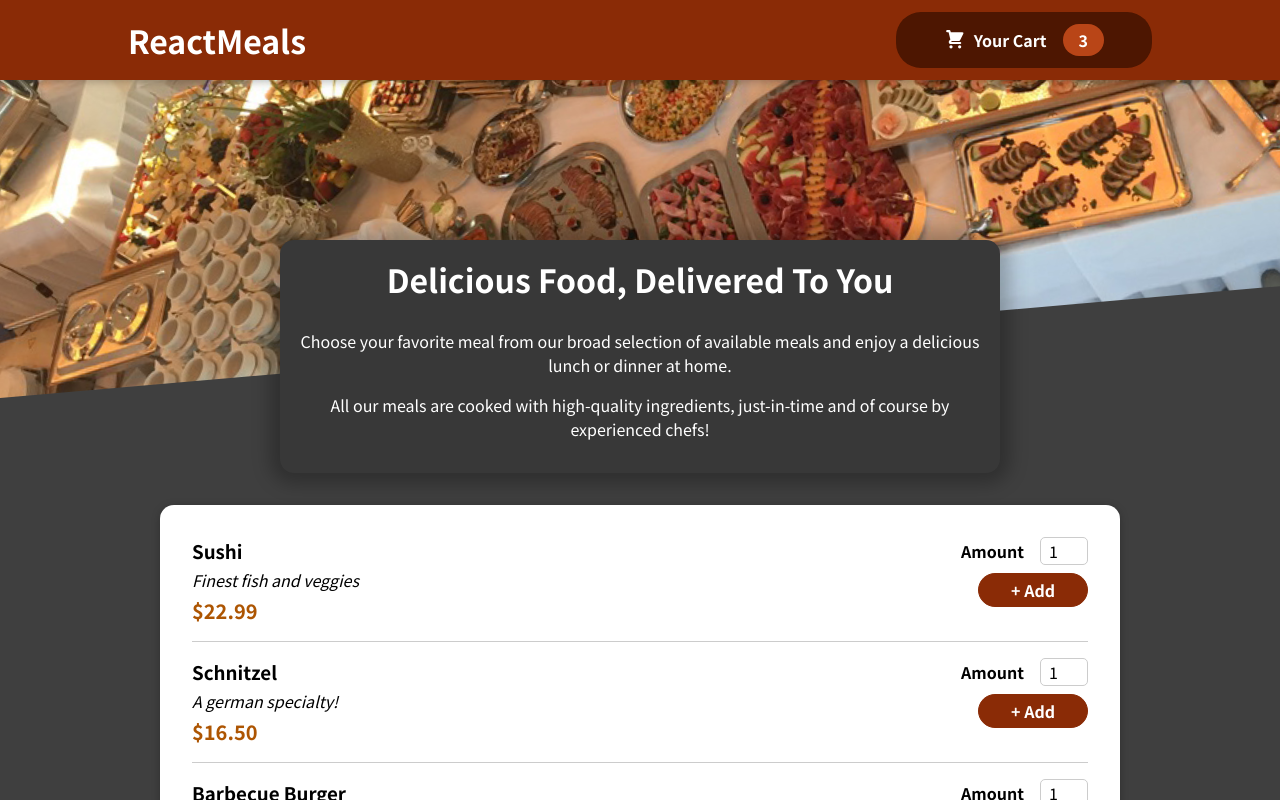
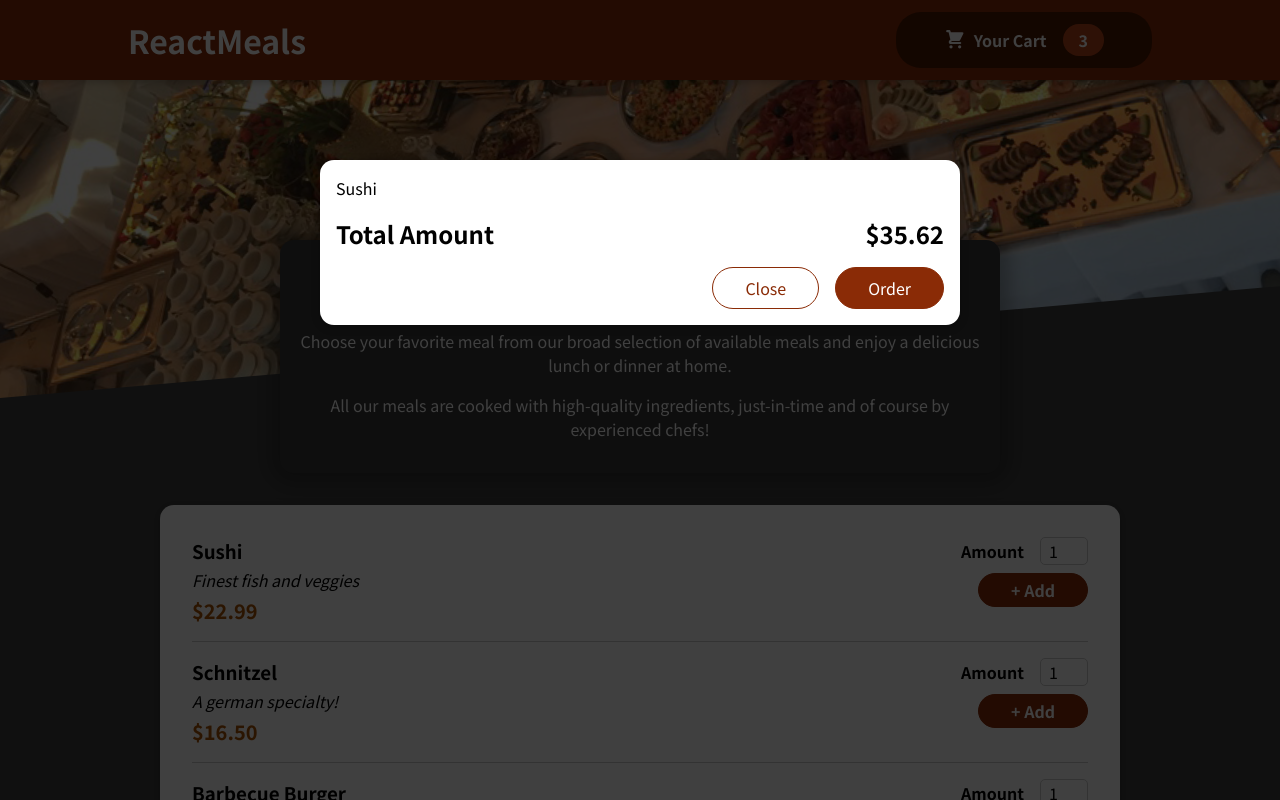
Before and after one commit to Mardiniii/food-app, a React (Create React App) app: page / in a window 1280 px wide. Shown: the top 800 px of the page. Built offline with nearby package versions, Linux system fonts and the light colour scheme.

Commit message:
Create the `Modal` component

```diff
--- a/public/index.html
+++ b/public/index.html
@@ -28,6 +28,7 @@
   </head>
   <body>
     <noscript>You need to enable JavaScript to run this app.</noscript>
+    <div id="overlays"></div>
     <div id="root"></div>
     <!--
       This HTML file is a template.
--- a/src/App.js
+++ b/src/App.js
@@ -2,10 +2,12 @@
 
 import Header from "./components/Layout/Header";
 import Meals from "./components/Meals/Meals";
+import Cart from "./components/Cart/Cart";
 
 function App() {
   return (
     <Fragment>
+      <Cart />
       <Header />
       <main>
         <Meals />
--- a/src/components/Cart/Cart.js
+++ b/src/components/Cart/Cart.js
@@ -1,4 +1,6 @@
 import React from "react";
+
+import Modal from "../UI/Modal";
 
 import classes from "./Cart.module.css";
 
@@ -12,18 +14,17 @@
   );
 
   return (
-    <div>
+    <Modal>
       {cartItems}
       <div className={classes.total}>
         <span>Total Amount</span>
-        <span>35.62</span>
+        <span>$35.62</span>
       </div>
       <div className={classes.actions}>
         <button className={classes["button--alt"]}>Close</button>
         <button className={classes.button}>Order</button>
-        <button></button>
       </div>
-    </div>
+    </Modal>
   );
 };
 
--- /dev/null
+++ b/src/components/UI/Modal.js
@@ -0,0 +1,32 @@
+import React, { Fragment } from "react";
+import ReactDOM from "react-dom";
+
+import classes from "./Modal.module.css";
+
+const Backdrop = (props) => {
+  return <div className={classes.backdrop} />;
+};
+
+const ModalOverlay = (props) => {
+  return (
+    <div className={classes.modal}>
+      <div className={classes.content}>{props.children}</div>
+    </div>
+  );
+};
+
+const portalElement = document.getElementById("overlays");
+
+const Modal = (props) => {
+  return (
+    <Fragment>
+      {ReactDOM.createPortal(<Backdrop />, portalElement)}
+      {ReactDOM.createPortal(
+        <ModalOverlay>{props.children}</ModalOverlay>,
+        portalElement
+      )}
+    </Fragment>
+  );
+};
+
+export default Modal;
--- /dev/null
+++ b/src/components/UI/Modal.module.css
@@ -0,0 +1,40 @@
+.backdrop {
+  position: fixed;
+  top: 0;
+  left: 0;
+  width: 100%;
+  height: 100vh;
+  z-index: 20;
+  background-color: rgba(0, 0, 0, 0.75);
+}
+
+.modal {
+  position: fixed;
+  top: 20vh;
+  left: 5%;
+  width: 90%;
+  background-color: white;
+  padding: 1rem;
+  border-radius: 14px;
+  box-shadow: 0 2px 8px rgba(0, 0, 0, 0.25);
+  z-index: 30;
+  animation: slide-down 300ms ease-out forwards;
+}
+
+@media (min-width: 768px) {
+  .modal {
+    width: 40rem;
+    left: calc(50% - 20rem);
+  }
+}
+
+@keyframes slide-down {
+  from {
+    opacity: 0;
+    transform: translateY(-3rem);
+  }
+  to {
+    opacity: 1;
+    transform: translateY(0);
+  }
+}
```
